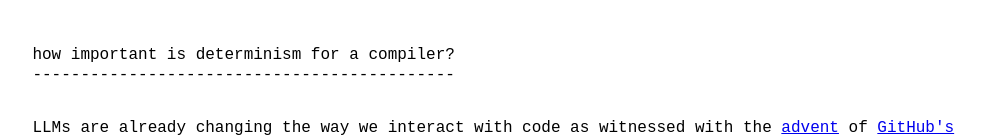
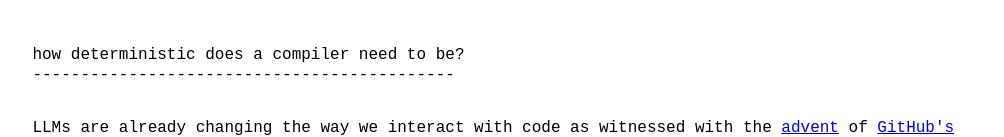
Before and after one commit to depombo/lfdepombo.com, a plain HTML site: page compillmer.html in a window 1280 px wide. Shown: the part 1377-1514 px from the top of the page, without its empty margins (134-1138 px from the left). Drawn offline with nearby package versions, Linux system fonts and the light colour scheme.

Commit message:
clearer title

```diff
--- a/compillmer.html
+++ b/compillmer.html
@@ -54,7 +54,7 @@ section .rodata
     </p>
 
     <p class="nostyle-header">
-      how important is determinism for a compiler?
+      how deterministic does a compiler need to be?
       <br>
       --------------------------------------------
     <p>
```
